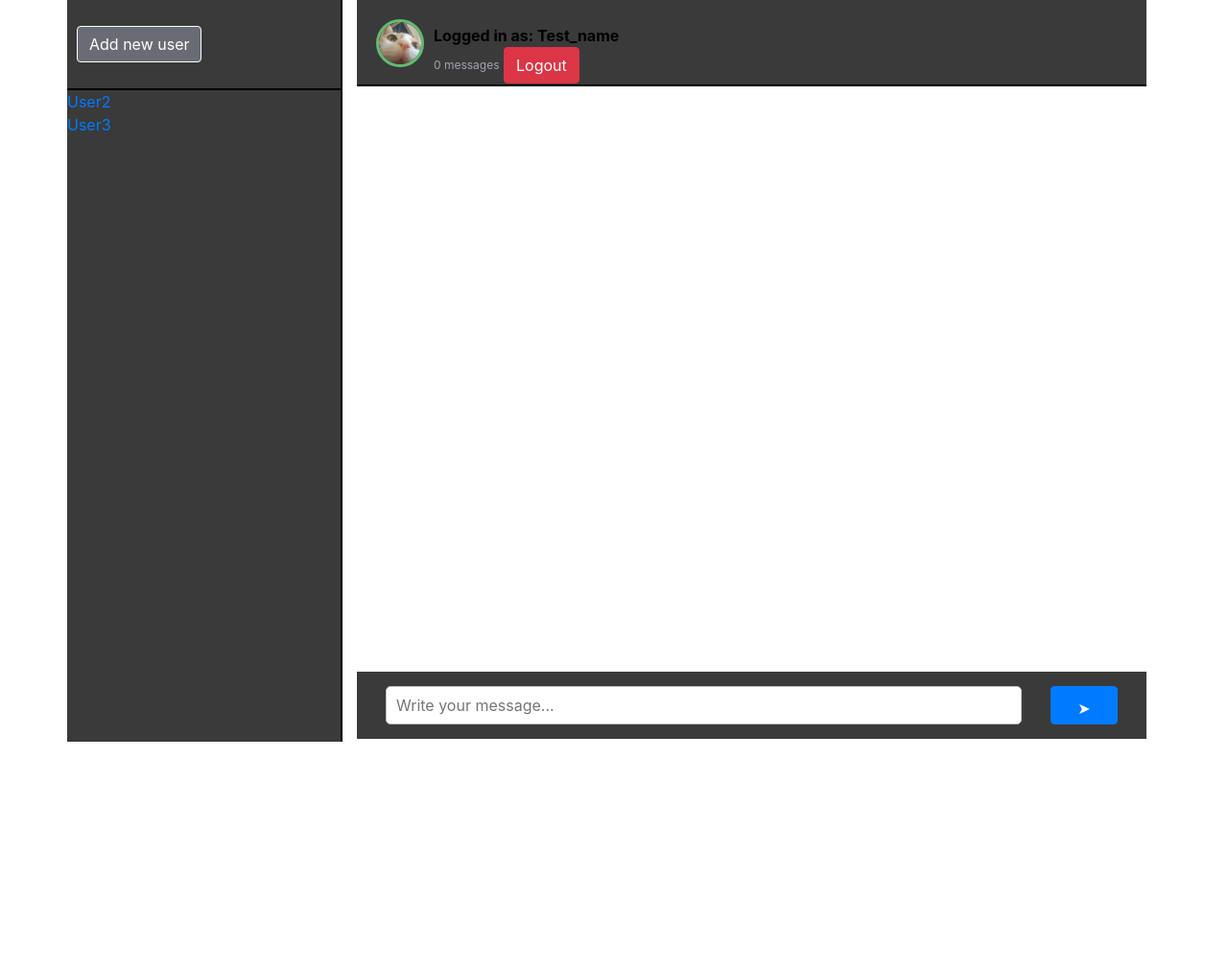
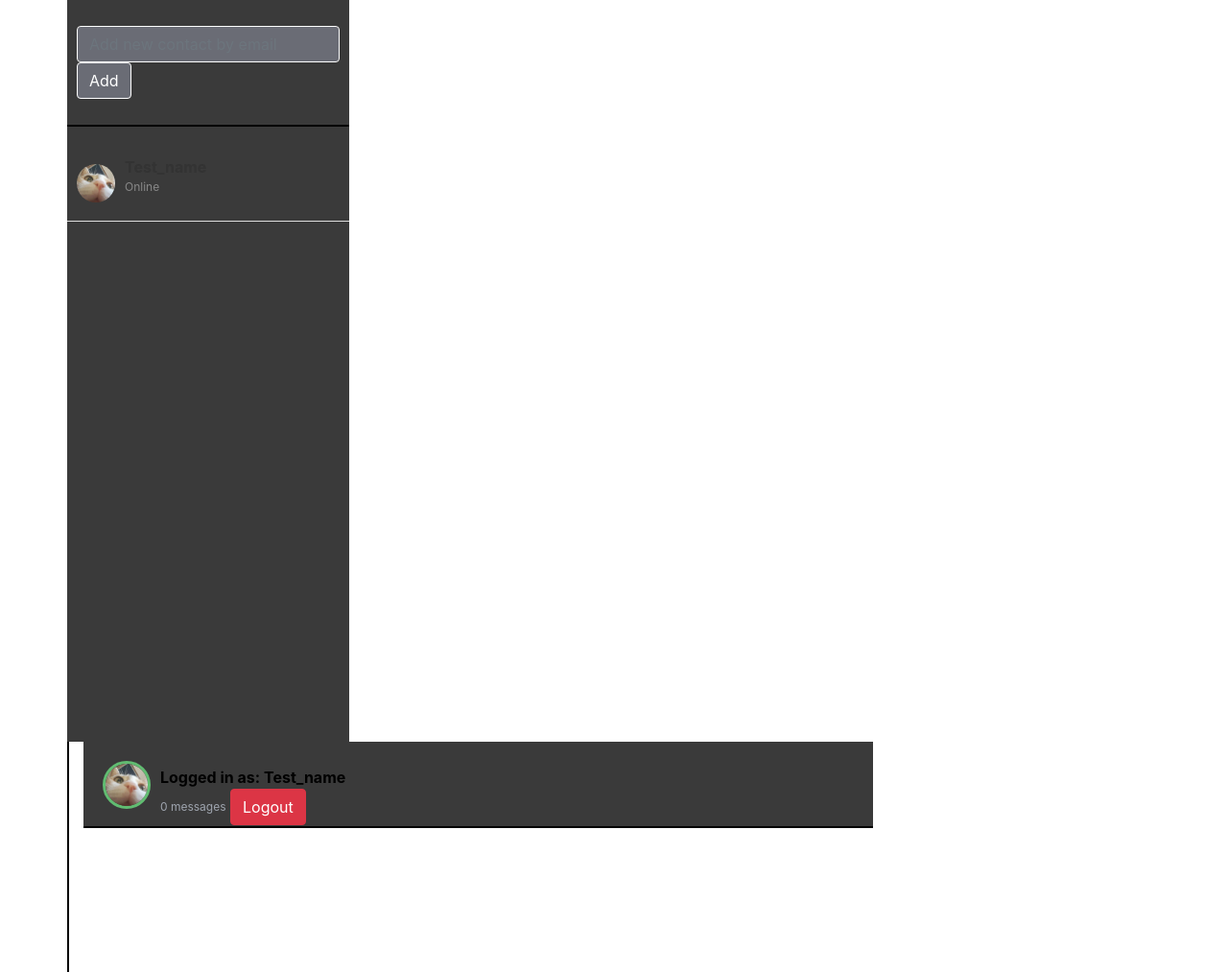
Before and after one commit to AriannaUrc/chatapp, a PHP site: page /home.php in a window 1280 px wide. Shown: the top 1013 px of the page at 96% size. Before the commit the page ends 773 px from the top, so only its background shows below. Run offline with PHP 8.4, Linux system fonts and the light colour scheme; a user stored in the database is signed in; data comes from the database, SQL or seed files in the repository; both versions use the stored data as it was after the commit; tables that the repository leaves empty hold one stand-in row (values such as "Sample post"); some libraries are stand-ins or nearby versions.

Commit message:
contacts!!

```diff
--- a/css/home.css
+++ b/css/home.css
@@ -245,3 +245,47 @@
 .send-button {
     padding: 10px 20px;
 }
+
+
+
+
+/*left side with contacts!!*/
+
+.left-chat {
+    margin-top: 20px;
+}
+
+.user-list-item {
+    display: flex;
+    align-items: center;
+    padding: 10px;
+    border-bottom: 1px solid #ddd;
+    cursor: pointer;
+}
+
+.user-profile {
+    display: flex;
+    align-items: center;
+}
+
+.user-img {
+    width: 40px;
+    height: 40px;
+    border-radius: 50%;
+    margin-right: 10px;
+}
+
+.user-info {
+    display: flex;
+    flex-direction: column;
+}
+
+.user-name {
+    font-weight: bold;
+    color: #333;
+}
+
+.user-status {
+    font-size: 12px;
+    color: #888;
+}
--- a/home.php
+++ b/home.php
@@ -58,21 +58,38 @@ if (isset($_POST['logout'])) {
 <body>
     <div class="container">
         <div class="row">
-            <div class="col-md-3 col-sm-3 col-xs-12 left-sidebar">
+        <div class="left-sidebar">
+            <!-- Add New User by Email -->
             <div class="input-group searchbox">
-                    <div class="input-group-btn">
-                        <center><a href="include/find_friends.php"><button class="btn btn-default search-icon" name="search_user" type="submit">Add new user</button></a></center>
+                <form method="POST" action="add_contact.php">
+                    <input type="email" name="email" class="form-control" placeholder="Add new contact by email" required>
+                    <button type="submit" class="btn btn-default search-icon" name="add_contact">Add</button>
+                </form>
             </div>
-                </div>
+
+            <!-- Display the contact list -->
             <div class="left-chat">
                 <?php
-                    $user_list_query = "SELECT * FROM users WHERE user_id != ?";
+                // Fetch contacts (users who are connected with the logged-in user)
+                $user_list_query = "SELECT users.user_id, users.user_name, users.user_profile, users.log_in FROM users
+                                    INNER JOIN user_contacts ON user_contacts.contact_id = users.user_id
+                                    WHERE user_contacts.user_id = ?";
                 $stmt = $con->prepare($user_list_query);
                 $stmt->bind_param("i", $user_id);
                 $stmt->execute();
                 $user_list_result = $stmt->get_result();
+
                 while ($user_data = $user_list_result->fetch_assoc()) {
-                        echo "<div class='user-list-item'><a href='home.php?receiver_id=" . $user_data['user_id'] . "'>" . $user_data['user_name'] . "</a></div>";
+                    echo "
+                    <div class='user-list-item'>
+                        <div class='user-profile'>
+                            <img src='{$user_data['user_profile']}' alt='Profile Picture' class='user-img'>
+                            <div class='user-info'>
+                                <a href='home.php?receiver_id={$user_data['user_id']}' class='user-name'>{$user_data['user_name']}</a>
+                                <p class='user-status'>{$user_data['log_in']}</p>
+                            </div>
+                        </div>
+                    </div>";
                 }
                 ?>
             </div>
@@ -108,7 +125,7 @@ if (isset($_POST['logout'])) {
                 </ul>
             </div>
 
-                <div class="right-chat-textbox">
+            <div class="right-chat-textbox" style="display: <?php echo isset($receiver_id) ? 'block' : 'none'; ?>;">
                 <form id="message-form" class="message-form">
                     <input type="text" id="message-input" name="msg_content" placeholder="Write your message..." required>
                     <button type="submit" name="submit" class="btn btn-primary send-button">
@@ -117,6 +134,7 @@ if (isset($_POST['logout'])) {
                 </form>
                 <div id="edit-notification" style="display:none; color: red;">Editing message: <span id="editing-message-id"></span></div>
             </div>
+
 
         </div>
     </div>
```
Also changed, not shown: add_contact.php (added, +52 -0 lines), mychat(1).sql (+58 -19 lines). Lines whose indentation alone changed are shown as unchanged.
